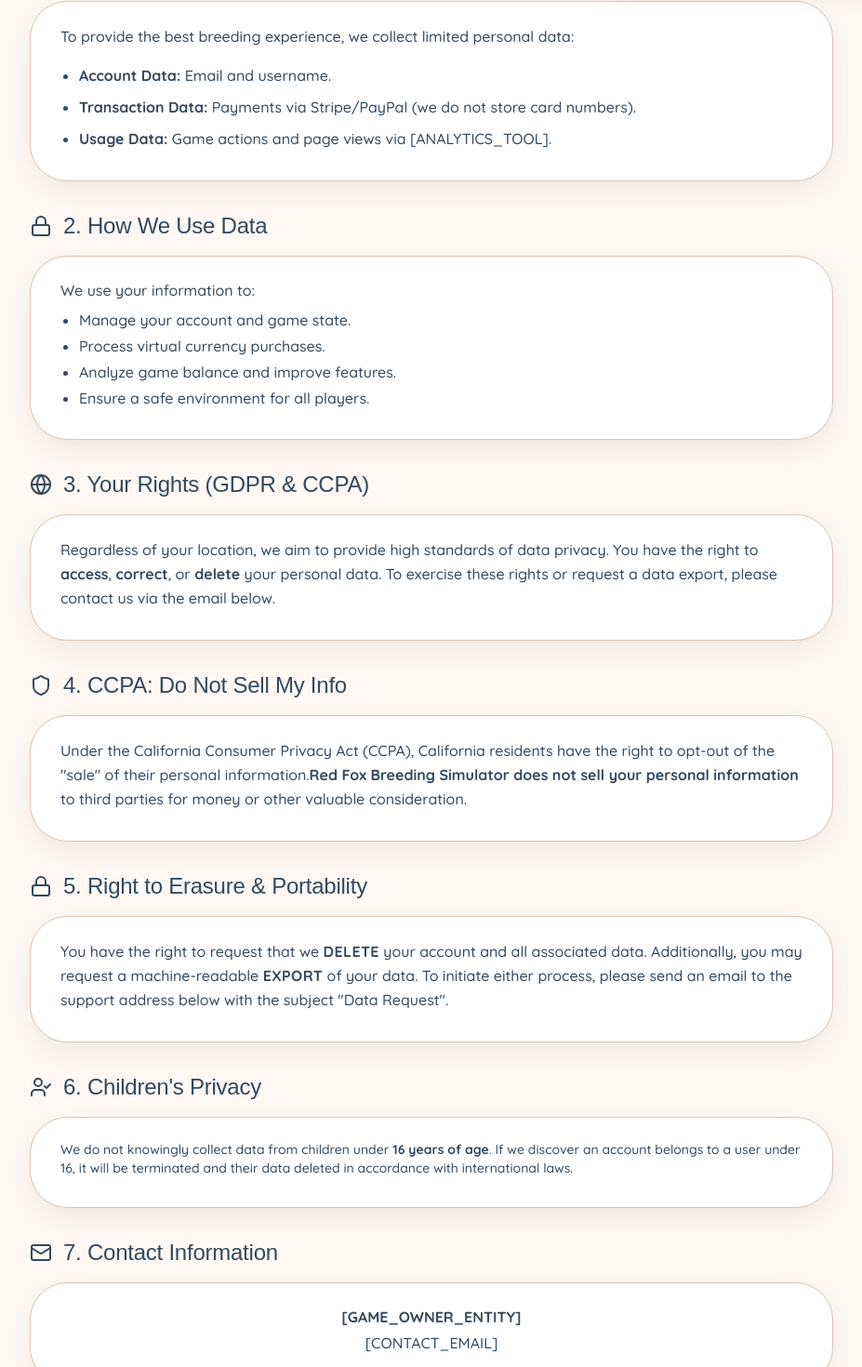
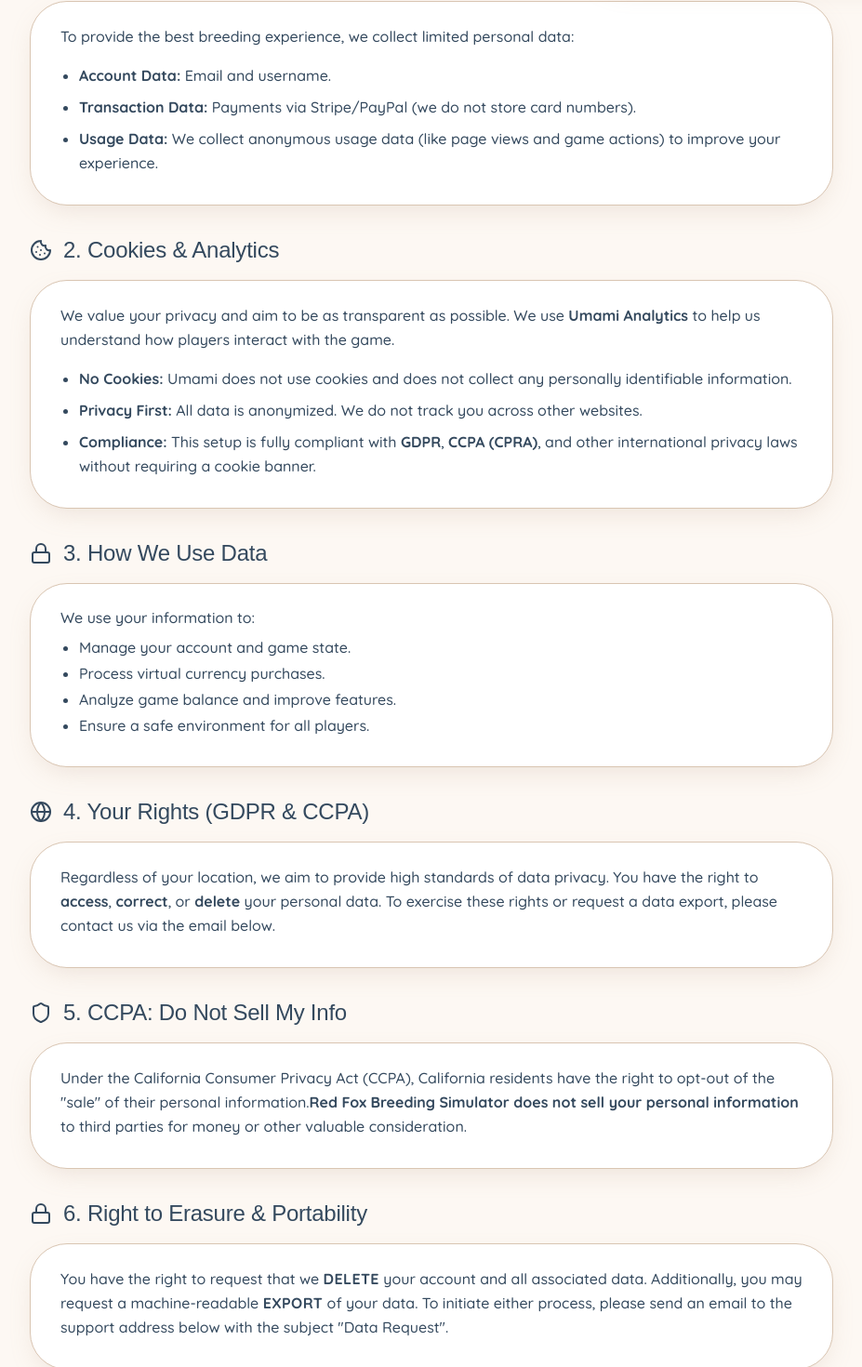
Before and after one commit to erkinde-lab/fox-breeding-sim-v2, a Next.js app: page /privacy in a window 1280 px wide. Shown: the part 792-2262 px from the top of the page at 93% size, without its empty margins (176-1103 px from the left). Built offline with nearby package versions, Linux system fonts and the light colour scheme; a web font is replaced by a local one.

Commit message:
Recommend Umami Analytics and update implementation guide
Co-authored-by: erkinde-lab <259483578+erkinde-lab@users.noreply.github.com>

```diff
--- a/src/app/privacy/page.tsx
+++ b/src/app/privacy/page.tsx
@@ -1,7 +1,7 @@
 'use client';
 
 import React from 'react';
-import { Shield, Eye, Lock, Globe, UserCheck, Mail } from 'lucide-react';
+import { Shield, Eye, Lock, Globe, UserCheck, Mail, Cookie } from 'lucide-react';
 import Link from 'next/link';
 import { Button } from '@/components/ui/button';
 import { Card, CardContent } from '@/components/ui/card';
@@ -29,7 +29,26 @@ export default function PrivacyPage() {
               <ul className="space-y-2 list-disc pl-5">
                 <li><span className="font-bold">Account Data:</span> Email and username.</li>
                 <li><span className="font-bold">Transaction Data:</span> Payments via Stripe/PayPal (we do not store card numbers).</li>
-                <li><span className="font-bold">Usage Data:</span> Game actions and page views via [ANALYTICS_TOOL].</li>
+                <li><span className="font-bold">Usage Data:</span> We collect anonymous usage data (like page views and game actions) to improve your experience.</li>
+              </ul>
+            </CardContent>
+          </Card>
+        </section>
+
+        <section className="space-y-4">
+          <div className="flex items-center gap-3 text-earth-900">
+            <Cookie className="text-moss-600" size={24} />
+            <h2 className="text-2xl font-bold">2. Cookies & Analytics</h2>
+          </div>
+          <Card className="folk-card">
+            <CardContent className="pt-6 space-y-4 text-earth-700 leading-relaxed">
+              <p>
+                We value your privacy and aim to be as transparent as possible. We use <span className="font-bold">Umami Analytics</span> to help us understand how players interact with the game.
+              </p>
+              <ul className="space-y-2 list-disc pl-5">
+                <li><span className="font-bold">No Cookies:</span> Umami does not use cookies and does not collect any personally identifiable information.</li>
+                <li><span className="font-bold">Privacy First:</span> All data is anonymized. We do not track you across other websites.</li>
+                <li><span className="font-bold">Compliance:</span> This setup is fully compliant with <span className="font-bold">GDPR</span>, <span className="font-bold">CCPA (CPRA)</span>, and other international privacy laws without requiring a cookie banner.</li>
               </ul>
             </CardContent>
           </Card>
@@ -38,7 +57,7 @@ export default function PrivacyPage() {
         <section className="space-y-4">
           <div className="flex items-center gap-3 text-earth-900">
             <Lock className="text-moss-600" size={24} />
-            <h2 className="text-2xl font-bold">2. How We Use Data</h2>
+            <h2 className="text-2xl font-bold">3. How We Use Data</h2>
           </div>
           <Card className="folk-card">
             <CardContent className="pt-6 space-y-2 text-earth-700">
@@ -56,7 +75,7 @@ export default function PrivacyPage() {
         <section className="space-y-4">
           <div className="flex items-center gap-3 text-earth-900">
             <Globe className="text-moss-600" size={24} />
-            <h2 className="text-2xl font-bold">3. Your Rights (GDPR & CCPA)</h2>
+            <h2 className="text-2xl font-bold">4. Your Rights (GDPR & CCPA)</h2>
           </div>
           <Card className="folk-card">
             <CardContent className="pt-6 text-earth-700 leading-relaxed">
@@ -67,10 +86,10 @@ export default function PrivacyPage() {
           </Card>
         </section>
 
-                <section id="do-not-sell" className="space-y-4">
+        <section id="do-not-sell" className="space-y-4">
           <div className="flex items-center gap-3 text-earth-900">
             <Shield className="text-moss-600" size={24} />
-            <h2 className="text-2xl font-bold">4. CCPA: Do Not Sell My Info</h2>
+            <h2 className="text-2xl font-bold">5. CCPA: Do Not Sell My Info</h2>
           </div>
           <Card className="folk-card">
             <CardContent className="pt-6 text-earth-700 leading-relaxed">
@@ -85,7 +104,7 @@ export default function PrivacyPage() {
         <section className="space-y-4">
           <div className="flex items-center gap-3 text-earth-900">
             <Lock className="text-moss-600" size={24} />
-            <h2 className="text-2xl font-bold">5. Right to Erasure & Portability</h2>
+            <h2 className="text-2xl font-bold">6. Right to Erasure & Portability</h2>
           </div>
           <Card className="folk-card">
             <CardContent className="pt-6 space-y-4 text-earth-700 leading-relaxed">
@@ -96,10 +115,12 @@ export default function PrivacyPage() {
               </p>
             </CardContent>
           </Card>
-        </section><section className="space-y-4">
+        </section>
+
+        <section className="space-y-4">
           <div className="flex items-center gap-3 text-earth-900">
             <UserCheck className="text-moss-600" size={24} />
-            <h2 className="text-2xl font-bold">6. Children's Privacy</h2>
+            <h2 className="text-2xl font-bold">7. Children's Privacy</h2>
           </div>
           <Card className="folk-card">
             <CardContent className="pt-6 text-earth-700 leading-relaxed text-sm">
@@ -111,7 +132,7 @@ export default function PrivacyPage() {
         <section className="space-y-4">
           <div className="flex items-center gap-3 text-earth-900">
             <Mail className="text-moss-600" size={24} />
-            <h2 className="text-2xl font-bold">7. Contact Information</h2>
+            <h2 className="text-2xl font-bold">8. Contact Information</h2>
           </div>
           <Card className="folk-card border-moss-100 bg-moss-50/30">
             <CardContent className="pt-6 text-center">
```
Also changed, not shown: 2 other files (tests, documents, lock files or other folders).
